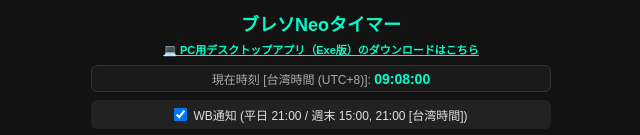
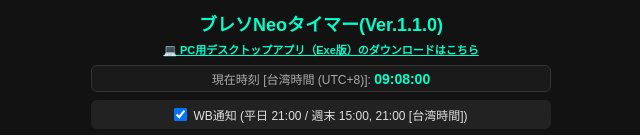
Before and after one commit to Guyla-prg/bnsneo-timer, a plain HTML site: page index.html in a window 1280 px wide. Shown: the top 135 px of the page, without its empty margins (319-959 px from the left). Drawn offline with Linux system fonts and the light colour scheme; no server answers.

Commit message:
Update index.html

```diff
--- a/index.html
+++ b/index.html
@@ -3,7 +3,7 @@
 <head>
   <meta charset="UTF-8">
   <meta name="viewport" content="width=device-width, initial-scale=1.0">
-  <title>ブレソNeoタイマー(Ver.1.1.0)</title>
+  <title>ブレソNeoタイマー</title>
   <style>
     body { font-family: sans-serif; background: #121212; color: #e0e0e0; margin: 0; padding: 10px; max-width: 480px; margin: 0 auto; box-sizing: border-box; }
     h1 { font-size: 18px; text-align: center; color: #00ffcc; margin: 0 0 5px 0; }
@@ -96,7 +96,7 @@
 </head>
 <body>
 
-  <h1>ブレソNeoタイマー</h1>
+  <h1>ブレソNeoタイマー(Ver.1.1.0)</h1>
 
   <div class="exe-link">
     <a href="https://github.com/Guyla-prg/bnsneo-timer/releases/latest" target="_blank">
```
